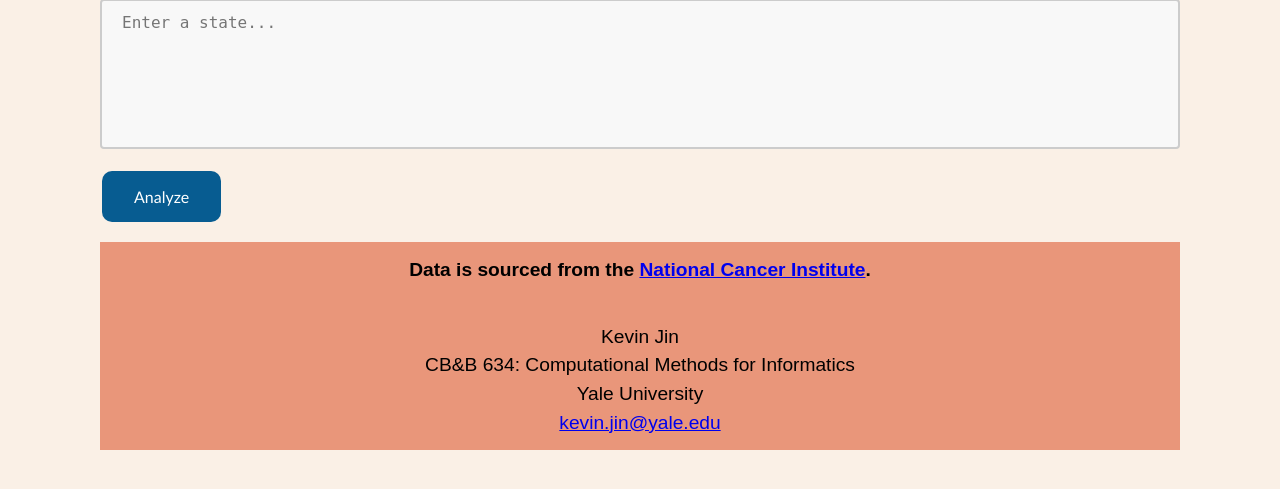
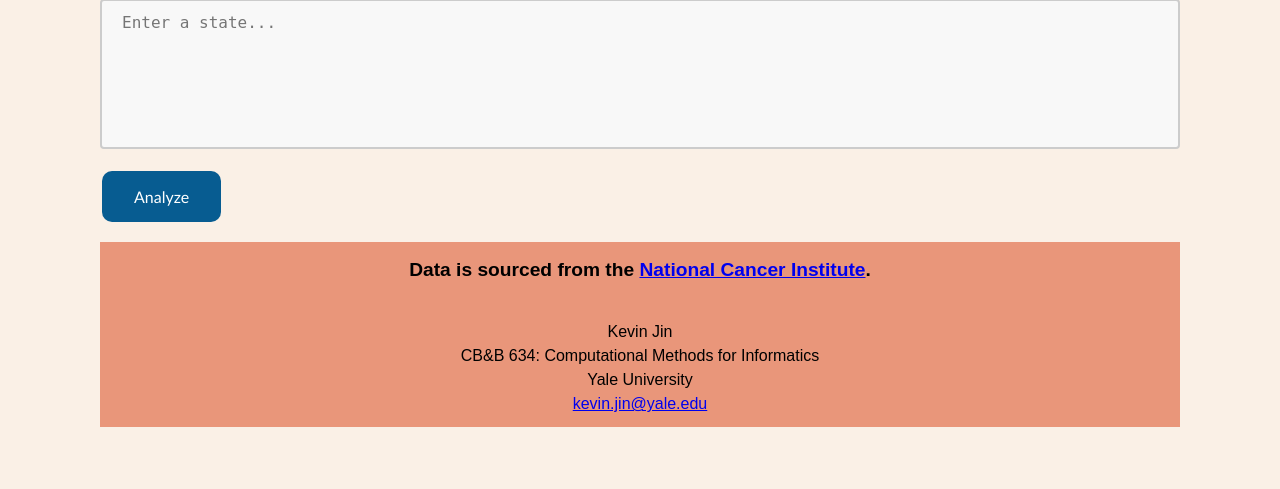
Before and after one commit to kevinwjin/cbb634, a Flask app: page / in a window 1280 px wide. Shown: the part 191-680 px from the top of the page. Run offline with Flask 3, Linux system fonts and the light colour scheme.

Commit message:
Reduce footer text size

```diff
--- a/pset_4/nci_server/static/main.css
+++ b/pset_4/nci_server/static/main.css
@@ -58,3 +58,7 @@ footer {
     background-color: DarkSalmon;
     color: white;
 }
+
+span.small {
+    font-size: smaller;
+}
--- a/pset_4/nci_server/templates/index.html
+++ b/pset_4/nci_server/templates/index.html
@@ -19,10 +19,10 @@
         <footer>
             <b><p>Data is sourced from the <a href="https://statecancerprofiles.cancer.gov/incidencerates/index.php">National Cancer Institute</a>.</p></b>
             <br>
-            <p>Kevin Jin</p>
+            <span class="small"><p>Kevin Jin</p>
             <p>CB&B 634: Computational Methods for Informatics</p>
             <p>Yale University</p>
-            <p><a href="mailto:kevin.jin@yale.edu">kevin.jin@yale.edu</a></p>
-          </footer>
+            <p><a href="mailto:kevin.jin@yale.edu">kevin.jin@yale.edu</a></p></span>
+        </footer>
     </body>
 </html>
```
Also changed, not shown: 1 other file.
